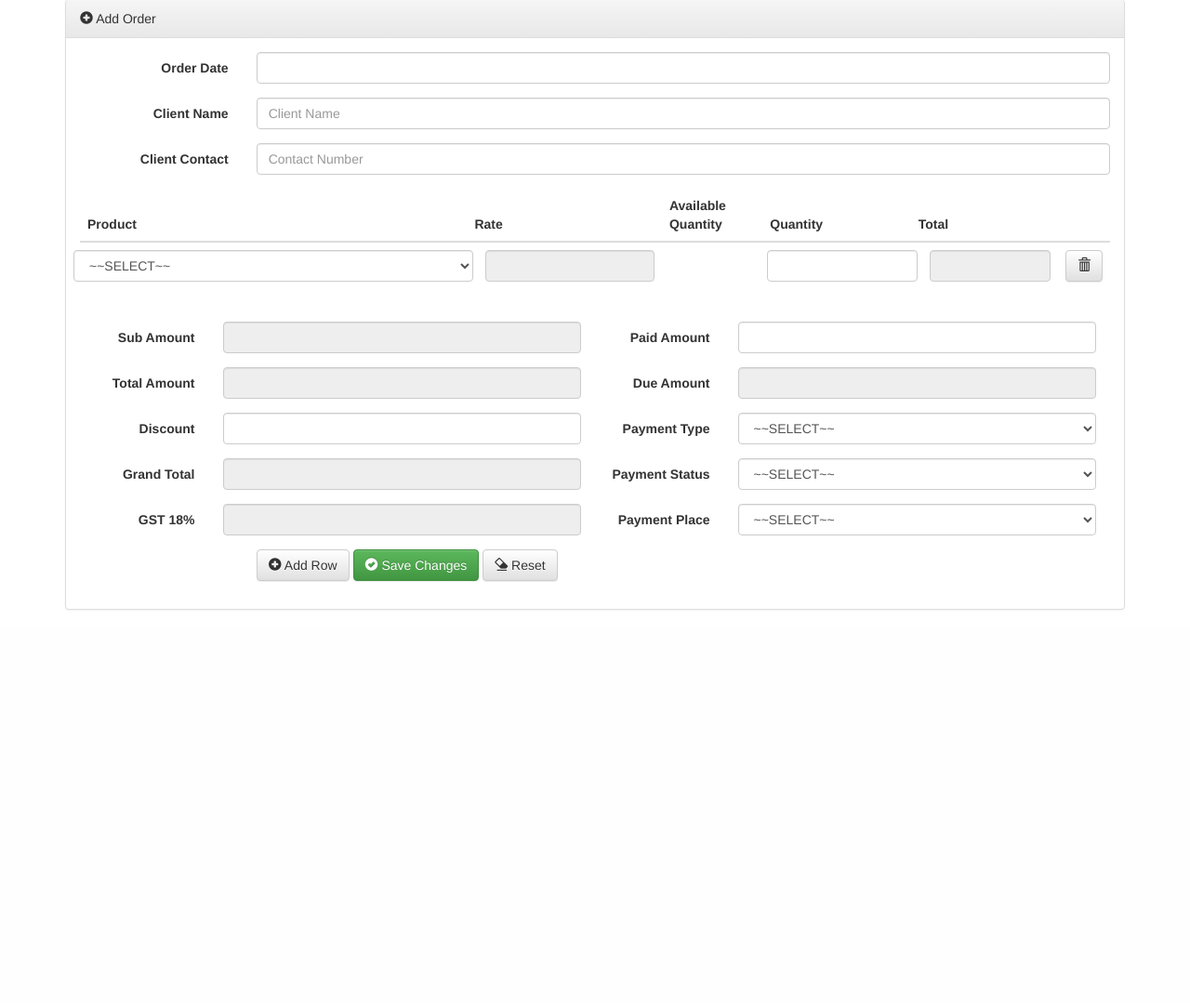
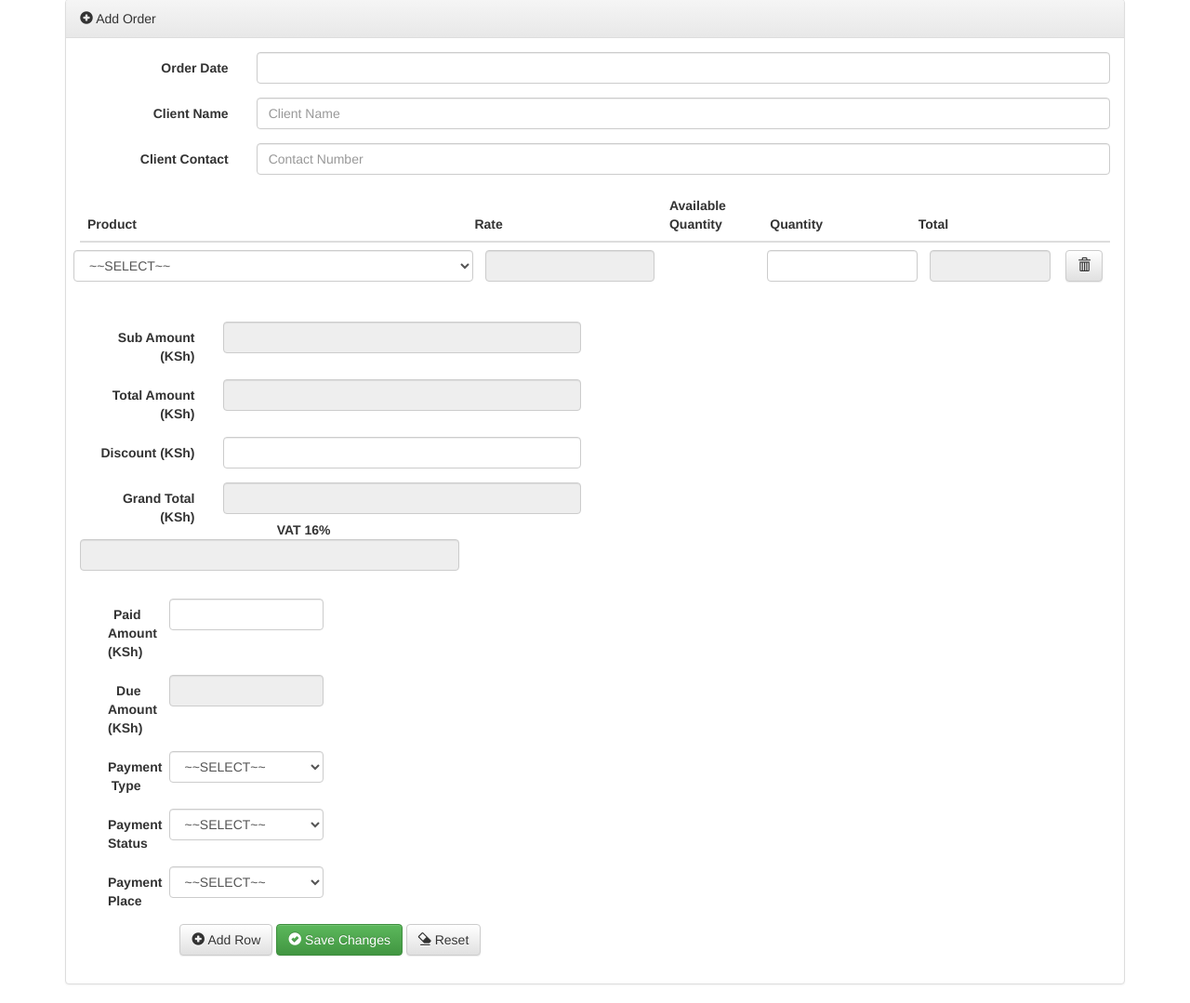
Before and after one commit to lemayan/School-Inventory-Management-System, a PHP site: page /Full-Stack-School-Inventory-Management-System/orders.php?o=add in a window 1280 px wide. Shown: the part 161-1240 px from the top of the page at 93% size. Before the commit the page ends 817 px from the top, so only its background shows below. Run offline with PHP 8.4, Linux system fonts and the light colour scheme; a user stored in the database is signed in; data that the repository does not hold is empty.

Commit message:
Initialize complete IMS

```diff
--- a/core.php
+++ b/core.php
@@ -10,6 +10,10 @@ if(!$_SESSION['userId']) {
 	header('location:'.$store_url);
 }
 
-
+// Currency formatting function
+function formatCurrency($amount) {
+	global $currency;
+	return $currency . ' ' . number_format($amount, 2);
+}
 
 ?>
--- a/custom/js/order.js
+++ b/custom/js/order.js
@@ -576,7 +576,7 @@ function subAmount() {
 	$("#subTotalValue").val(totalSubAmount);
 
 	// vat
-	var vat = (Number($("#subTotal").val())/100) * 18;
+	var vat = (Number($("#subTotal").val())/100) * 16;
 	vat = vat.toFixed(2);
 	$("#vat").val(vat);
 	$("#vatValue").val(vat);
--- a/orders.php
+++ b/orders.php
@@ -147,7 +147,7 @@ if($_GET['o'] == 'add') {
 
 			  <div class="col-md-6">
 			  	<div class="form-group">
-				    <label for="subTotal" class="col-sm-3 control-label">Sub Amount</label>
+				    <label for="subTotal" class="col-sm-3 control-label">Sub Amount (KSh)</label>
 				    <div class="col-sm-9">
 				      <input type="text" class="form-control" id="subTotal" name="subTotal" disabled="true" />
 				      <input type="hidden" class="form-control" id="subTotalValue" name="subTotalValue" />
@@ -155,27 +155,26 @@ if($_GET['o'] == 'add') {
 				  </div> <!--/form-group-->
 				   <!--/form-group-->
 				  <div class="form-group">
-				    <label for="totalAmount" class="col-sm-3 control-label">Total Amount</label>
+				    <label for="totalAmount" class="col-sm-3 control-label">Total Amount (KSh)</label>
 				    <div class="col-sm-9">
 				      <input type="text" class="form-control" id="totalAmount" name="totalAmount" disabled="true"/>
 				      <input type="hidden" class="form-control" id="totalAmountValue" name="totalAmountValue" />
 				    </div>
 				  </div> <!--/form-group-->
 				  <div class="form-group">
-				    <label for="discount" class="col-sm-3 control-label">Discount</label>
+				    <label for="discount" class="col-sm-3 control-label">Discount (KSh)</label>
 				    <div class="col-sm-9">
 				      <input type="text" class="form-control" id="discount" name="discount" onkeyup="discountFunc()" autocomplete="off" />
 				    </div>
 				  </div> <!--/form-group-->
 				  <div class="form-group">
-				    <label for="grandTotal" class="col-sm-3 control-label">Grand Total</label>
+				    <label for="grandTotal" class="col-sm-3 control-label">Grand Total (KSh)</label>
 				    <div class="col-sm-9">
 				      <input type="text" class="form-control" id="grandTotal" name="grandTotal" disabled="true" />
 				      <input type="hidden" class="form-control" id="grandTotalValue" name="grandTotalValue" />
-				    </div>
 				  </div> <!--/form-group-->
 				  <div class="form-group">
-				    <label for="vat" class="col-sm-3 control-label gst">GST 18%</label>
+				    <label for="vat" class="col-sm-3 control-label gst">VAT 16%</label>
 				    <div class="col-sm-9">
 				      <input type="text" class="form-control" id="vat" name="gstn" readonly="true" />
 				      <input type="hidden" class="form-control" id="vatValue" name="vatValue" />
@@ -185,13 +184,13 @@ if($_GET['o'] == 'add') {
 
 			  <div class="col-md-6">
 			  	<div class="form-group">
-				    <label for="paid" class="col-sm-3 control-label">Paid Amount</label>
+				    <label for="paid" class="col-sm-3 control-label">Paid Amount (KSh)</label>
 				    <div class="col-sm-9">
 				      <input type="text" class="form-control" id="paid" name="paid" autocomplete="off" onkeyup="paidAmount()" />
 				    </div>
 				  </div> <!--/form-group-->
 				  <div class="form-group">
-				    <label for="due" class="col-sm-3 control-label">Due Amount</label>
+				    <label for="due" class="col-sm-3 control-label">Due Amount (KSh)</label>
 				    <div class="col-sm-9">
 				      <input type="text" class="form-control" id="due" name="due" disabled="true" />
 				      <input type="hidden" class="form-control" id="dueValue" name="dueValue" />
@@ -224,8 +223,8 @@ if($_GET['o'] == 'add') {
 				    <div class="col-sm-9">
 				      <select class="form-control" name="paymentPlace" id="paymentPlace">
 				      	<option value="">~~SELECT~~</option>
-				      	<option value="1">In Gujarat</option>
-				      	<option value="2">Out Of Gujarat</option>
+				      	<option value="1">Within Kenya</option>
+				      	<option value="2">Outside Kenya</option>
 				      </select>
 				    </div>
 				  </div> <!--/form-group-->
@@ -399,7 +398,7 @@ if($_GET['o'] == 'add') {
 
 			  <div class="col-md-6">
 			  	<div class="form-group">
-				    <label for="subTotal" class="col-sm-3 control-label">Sub Amount</label>
+				    <label for="subTotal" class="col-sm-3 control-label">Sub Amount (KSh)</label>
 				    <div class="col-sm-9">
 				      <input type="text" class="form-control" id="subTotal" name="subTotal" disabled="true" value="<?php echo $data[4] ?>" />
 				      <input type="hidden" class="form-control" id="subTotalValue" name="subTotalValue" value="<?php echo $data[4] ?>" />
@@ -407,34 +406,34 @@ if($_GET['o'] == 'add') {
 				  </div> <!--/form-group-->
 
 				  <div class="form-group">
-				    <label for="totalAmount" class="col-sm-3 control-label">Total Amount</label>
+				    <label for="totalAmount" class="col-sm-3 control-label">Total Amount (KSh)</label>
 				    <div class="col-sm-9">
 				      <input type="text" class="form-control" id="totalAmount" name="totalAmount" disabled="true" value="<?php echo $data[6] ?>" />
 				      <input type="hidden" class="form-control" id="totalAmountValue" name="totalAmountValue" value="<?php echo $data[6] ?>"  />
 				    </div>
 				  </div> <!--/form-group-->
 				  <div class="form-group">
-				    <label for="discount" class="col-sm-3 control-label">Discount</label>
+				    <label for="discount" class="col-sm-3 control-label">Discount (KSh)</label>
 				    <div class="col-sm-9">
 				      <input type="text" class="form-control" id="discount" name="discount" onkeyup="discountFunc()" autocomplete="off" value="<?php echo $data[7] ?>" />
 				    </div>
 				  </div> <!--/form-group-->
 				  <div class="form-group">
-				    <label for="grandTotal" class="col-sm-3 control-label">Grand Total</label>
+				    <label for="grandTotal" class="col-sm-3 control-label">Grand Total (KSh)</label>
 				    <div class="col-sm-9">
 				      <input type="text" class="form-control" id="grandTotal" name="grandTotal" disabled="true" value="<?php echo $data[8] ?>"  />
 				      <input type="hidden" class="form-control" id="grandTotalValue" name="grandTotalValue" value="<?php echo $data[8] ?>"  />
 				    </div>
 				  </div> <!--/form-group-->
 				  <div class="form-group">
-				    <label for="vat" class="col-sm-3 control-label gst"><?php if($data[13] == 2) {echo "IGST 18%";} else echo "GST 18%"; ?></label>
+				    <label for="vat" class="col-sm-3 control-label gst"><?php if($data[13] == 2) {echo "VAT 16% (Export)";} else echo "VAT 16%"; ?></label>
 				    <div class="col-sm-9">
 				      <input type="text" class="form-control" id="vat" name="vat" disabled="true" value="<?php echo $data[5] ?>"  />
 				      <input type="hidden" class="form-control" id="vatValue" name="vatValue" value="<?php echo $data[5] ?>"  />
 				    </div>
 				  </div>
 				  <div class="form-group">
-				    <label for="gstn" class="col-sm-3 control-label gst">G.S.T.IN</label>
+				    <label for="gstn" class="col-sm-3 control-label gst">VAT PIN</label>
 				    <div class="col-sm-9">
 				      <input type="text" class="form-control" id="gstn" name="gstn" value="<?php echo $data[14] ?>"  />
 				    </div>
@@ -443,13 +442,13 @@ if($_GET['o'] == 'add') {
 
 			  <div class="col-md-6">
 			  	<div class="form-group">
-				    <label for="paid" class="col-sm-3 control-label">Paid Amount</label>
+				    <label for="paid" class="col-sm-3 control-label">Paid Amount (KSh)</label>
 				    <div class="col-sm-9">
 				      <input type="text" class="form-control" id="paid" name="paid" autocomplete="off" onkeyup="paidAmount()" value="<?php echo $data[9] ?>"  />
 				    </div>
 				  </div> <!--/form-group-->
 				  <div class="form-group">
-				    <label for="due" class="col-sm-3 control-label">Due Amount</label>
+				    <label for="due" class="col-sm-3 control-label">Due Amount (KSh)</label>
 				    <div class="col-sm-9">
 				      <input type="text" class="form-control" id="due" name="due" disabled="true" value="<?php echo $data[10] ?>"  />
 				      <input type="hidden" class="form-control" id="dueValue" name="dueValue" value="<?php echo $data[10] ?>"  />
@@ -496,10 +495,10 @@ if($_GET['o'] == 'add') {
 				      	<option value="">~~SELECT~~</option>
 				      	<option value="1" <?php if($data[13] == 1) {
 				      		echo "selected";
-				      	} ?>  >In Gujarat</option>
+				      	} ?>  >Within Kenya</option>
 				      	<option value="2" <?php if($data[13] == 2) {
 				      		echo "selected";
-				      	} ?> >Out Gujarat</option>
+				      	} ?> >Outside Kenya</option>
 				      </select>
 				    </div>
 				  </div>
--- a/php_action/core.php
+++ b/php_action/core.php
@@ -10,6 +10,10 @@ if(!$_SESSION['userId']) {
 	header('location:'.$store_url);
 }
 
-
+// Currency formatting function
+function formatCurrency($amount) {
+	global $currency;
+	return $currency . ' ' . number_format($amount, 2);
+}
 
 ?>
--- a/php_action/db_connect.php
+++ b/php_action/db_connect.php
@@ -4,7 +4,8 @@ $localhost = "localhost";
 $username = "root";
 $password = "";
 $dbname = "store";
-$store_url = "http://localhost:8080/php-inventory-management-system/";
+$store_url = "http://localhost/Full-Stack-School-Inventory-Management-System/";
+$currency = "KSh"; // Kenyan Shillings currency symbol
 // db connection
 $connect = new mysqli($localhost, $username, $password, $dbname);
 // check connection
```
Also changed, not shown: dashboard.php (+5 -5 lines), php_action/printOrder.php (+18 -21 lines), product.php (+5 -5 lines), README.md, assests/images/stock/16377451196889eabcf14e8.png (added).
